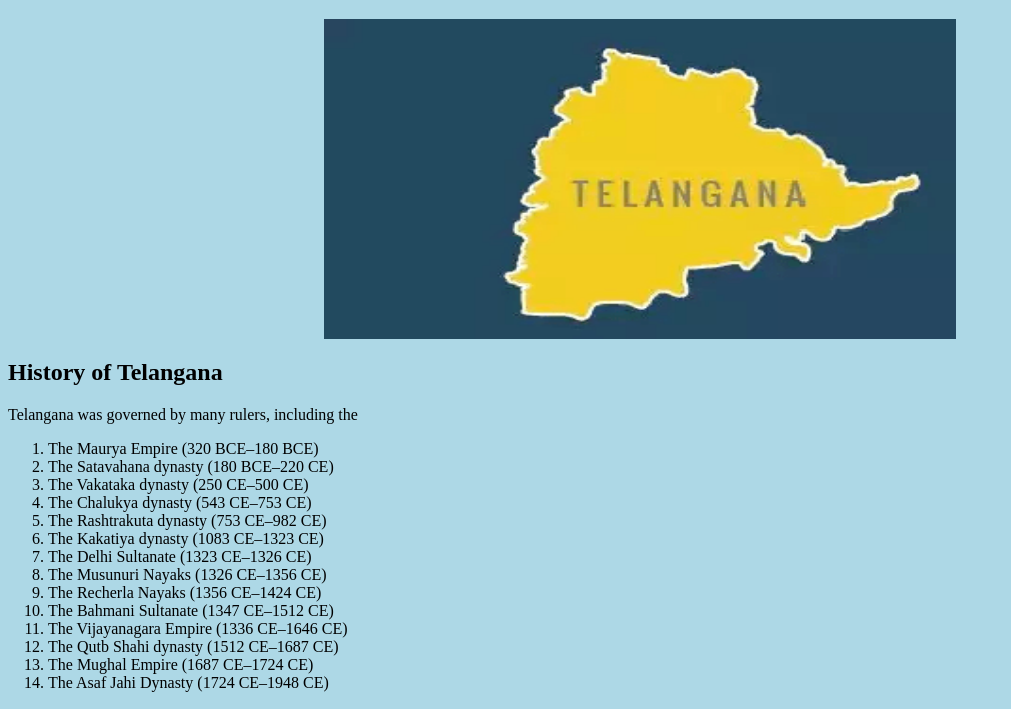
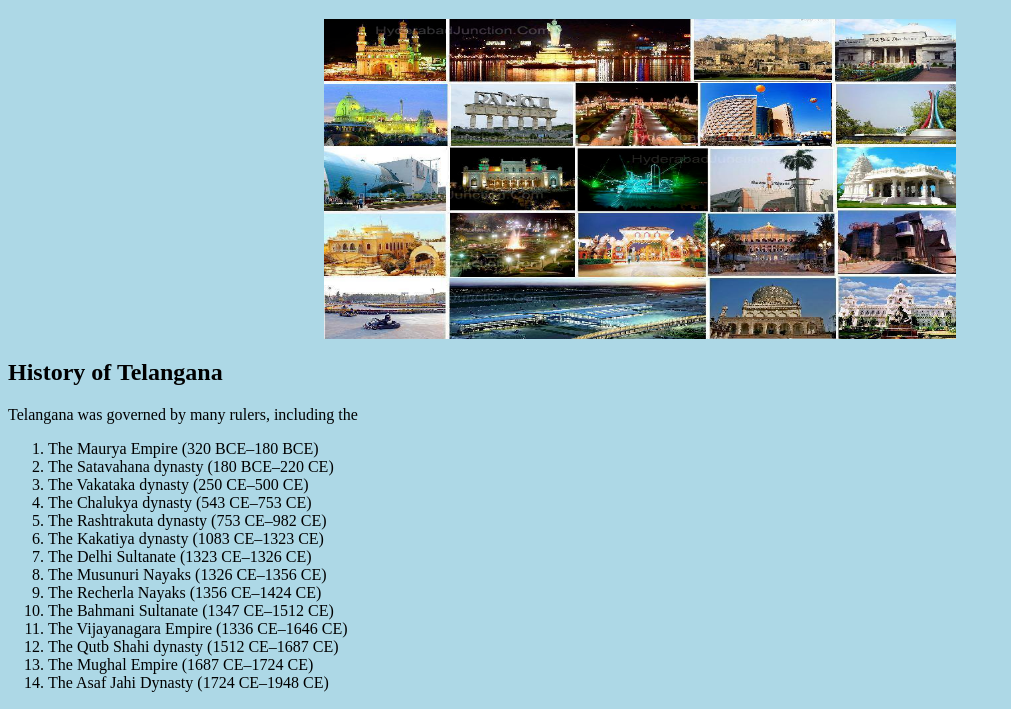
Before and after one commit to Shashank-08/ICT-Summative-Assessment-2, a plain HTML site: page history.html in a window 1280 px wide. Shown: the part 61-770 px from the top of the page, without its empty margins (0-1011 px from the left). Drawn offline with Linux system fonts and the light colour scheme.

Commit message:
Update history.html

```diff
--- a/history.html
+++ b/history.html
@@ -5,7 +5,7 @@
     <h1>History</h1>
   </head>
   <body>
-    <img src = "telangana1.png" height = 320 width = 80 class="center">
+    <img src = "telangana2.png" height = 320 width = 80 class="center">
 <h2>History of Telangana</h2>
 <p>Telangana was governed by many rulers, including the
   <ol>
```
